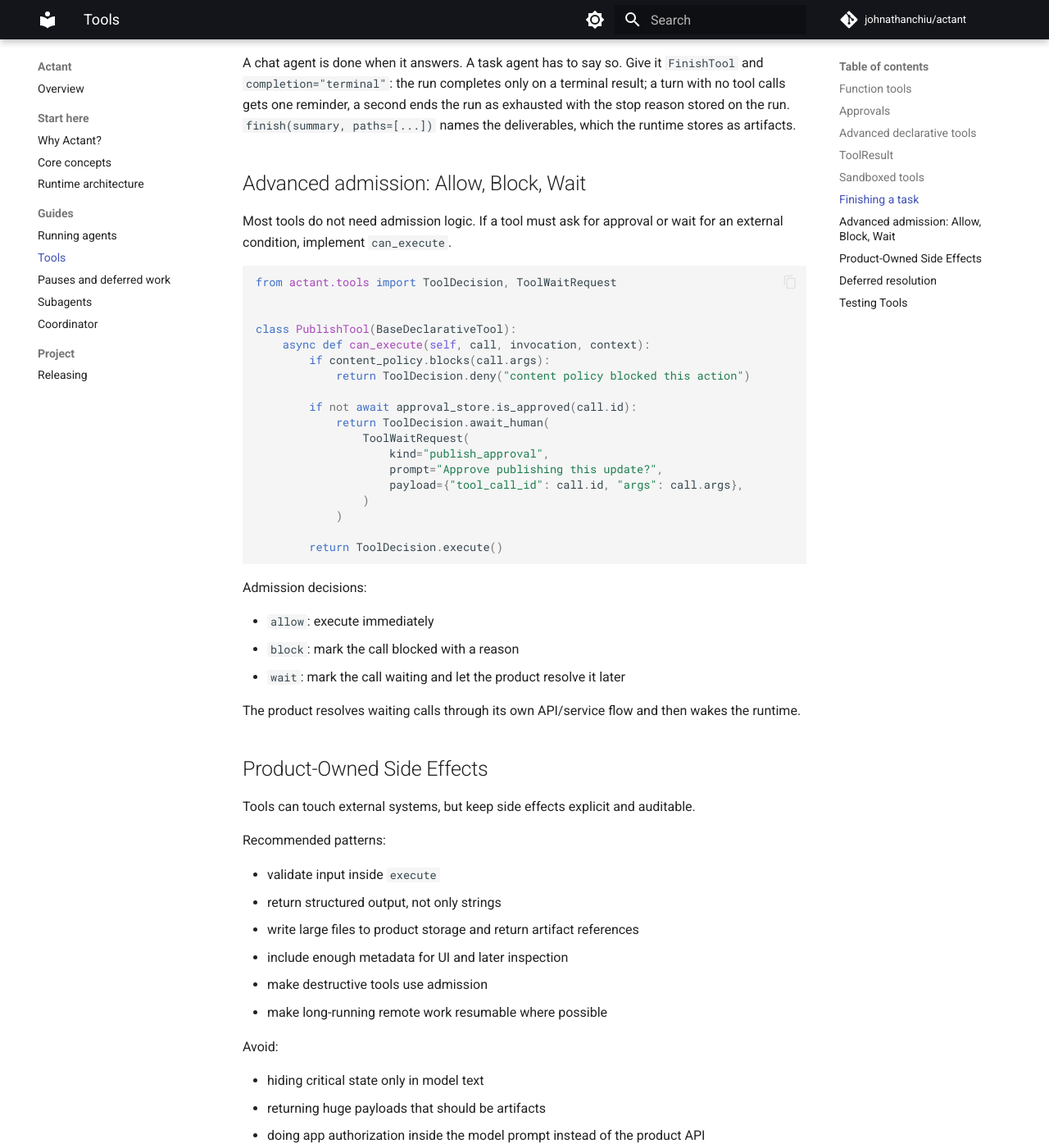
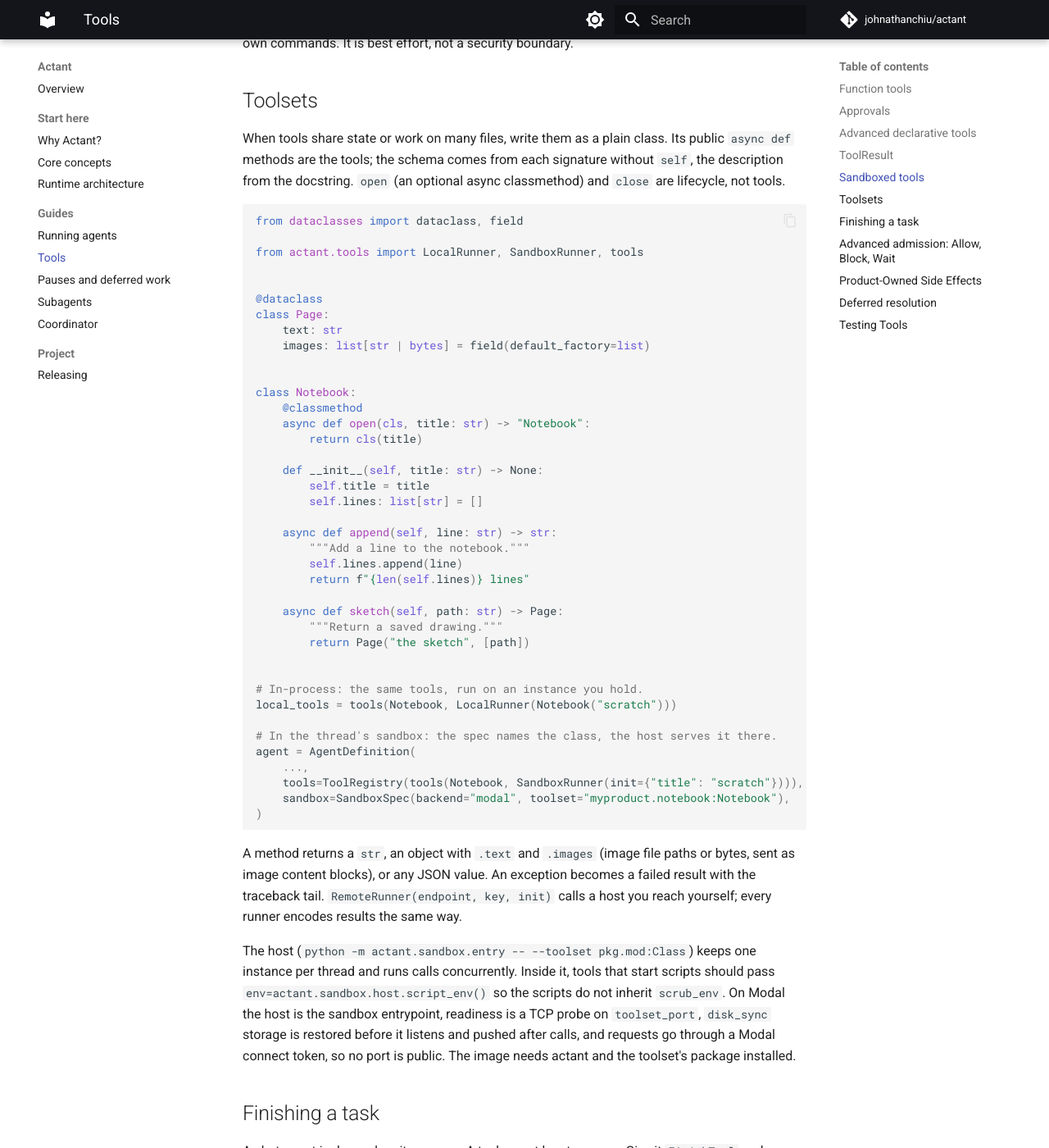
Before and after one commit to johnathanchiu/actant, an MkDocs documentation site: the page built from docs/tools-guide.md, in a window 1280 px wide and 1400 px high, scrolled down 5142 px. Shown: the whole window at 82% size. Built offline with MkDocs 1.6.1 and Material for MkDocs 9.7.7, drawn with Linux system fonts in a browser that asks for light colours; comment, search, counter and statistics services are not loaded; some of the changed text lies outside the part shown.

Commit message:
docs: document toolsets and the sandbox toolset host

````diff
--- a/docs/tools-guide.md
+++ b/docs/tools-guide.md
@@ -227,7 +227,7 @@ agent = AgentDefinition(
 ```
 
 `Sandbox` is a filesystem plus `exec`: `read`, `write` (whole file), `ls`,
-`exec(argv, cwd=, timeout=, env=)`, `close`. Paths are relative to the
+`exec(argv, cwd=, timeout=, env=)`, `sync`, `close`. Paths are relative to the
 thread's root. A class-based tool sets `needs_sandbox = True` and reads
 `ctx.sandbox` in `build`. A `CallContext` parameter alone gives a tool its
 agent, thread, run and call ids without a sandbox. `ctx.parent_thread_id` is
@@ -235,9 +235,9 @@ set when the calling thread is a subagent; `TaskTool` refuses to spawn from
 one, so delegation is one level deep.
 
 Backends: `local` (a directory under `mount`, subprocesses; always
-registered) and `modal` (`actant[modal]`: a network-blocked `modal.Sandbox`
-over a bucket prefix mounted from your object storage, so the files live
-with you, not on Modal). Register providers on the worker:
+registered) and `modal` (`actant[modal]`: a `modal.Sandbox` whose files live in
+your object storage, either mounted or restored to local disk and pushed back
+with `storage="disk_sync"`). Register providers on the worker:
 
 ```python
 TemporalRuntimeWorker(
@@ -251,6 +251,73 @@ The sandbox id is stored on the thread, so another worker reattaches rather
 than opening a second one over the same files. An exec's `timeout` must stay
 under the ten-minute tool activity. Mounted buckets write whole files only
 (no append, no seek), which is what `write` promises anyway.
+
+`scrub_env` names variables (service keys from `secrets`) that `exec` removes
+from the agent's own commands. It is best effort, not a security boundary.
+
+## Toolsets
+
+When tools share state or work on many files, write them as a plain class.
+Its public `async def` methods are the tools; the schema comes from each
+signature without `self`, the description from the docstring. `open` (an
+optional async classmethod) and `close` are lifecycle, not tools.
+
+```python
+from dataclasses import dataclass, field
+
+from actant.tools import LocalRunner, SandboxRunner, tools
+
+
+@dataclass
+class Page:
+    text: str
+    images: list[str | bytes] = field(default_factory=list)
+
+
+class Notebook:
+    @classmethod
+    async def open(cls, title: str) -> "Notebook":
+        return cls(title)
+
+    def __init__(self, title: str) -> None:
+        self.title = title
+        self.lines: list[str] = []
+
+    async def append(self, line: str) -> str:
+        """Add a line to the notebook."""
+        self.lines.append(line)
+        return f"{len(self.lines)} lines"
+
+    async def sketch(self, path: str) -> Page:
+        """Return a saved drawing."""
+        return Page("the sketch", [path])
+
+
+# In-process: the same tools, run on an instance you hold.
+local_tools = tools(Notebook, LocalRunner(Notebook("scratch")))
+
+# In the thread's sandbox: the spec names the class, the host serves it there.
+agent = AgentDefinition(
+    ...,
+    tools=ToolRegistry(tools(Notebook, SandboxRunner(init={"title": "scratch"}))),
+    sandbox=SandboxSpec(backend="modal", toolset="myproduct.notebook:Notebook"),
+)
+```
+
+A method returns a `str`, an object with `.text` and `.images` (image file
+paths or bytes, sent as image content blocks), or any JSON value. An exception
+becomes a failed result with the traceback tail. `RemoteRunner(endpoint, key,
+init)` calls a host you reach yourself; every runner encodes results the same
+way.
+
+The host (`python -m actant.sandbox.entry -- --toolset pkg.mod:Class`) keeps
+one instance per thread and runs calls concurrently. Inside it, tools that
+start scripts should pass `env=actant.sandbox.host.script_env()` so the
+scripts do not inherit `scrub_env`. On Modal the host is the sandbox
+entrypoint, readiness is a TCP probe on `toolset_port`, `disk_sync` storage is
+restored before it listens and pushed after calls, and requests go through a
+Modal connect token, so no port is public. The image needs actant and the
+toolset's package installed.
 
 ## Finishing a task
 
````
